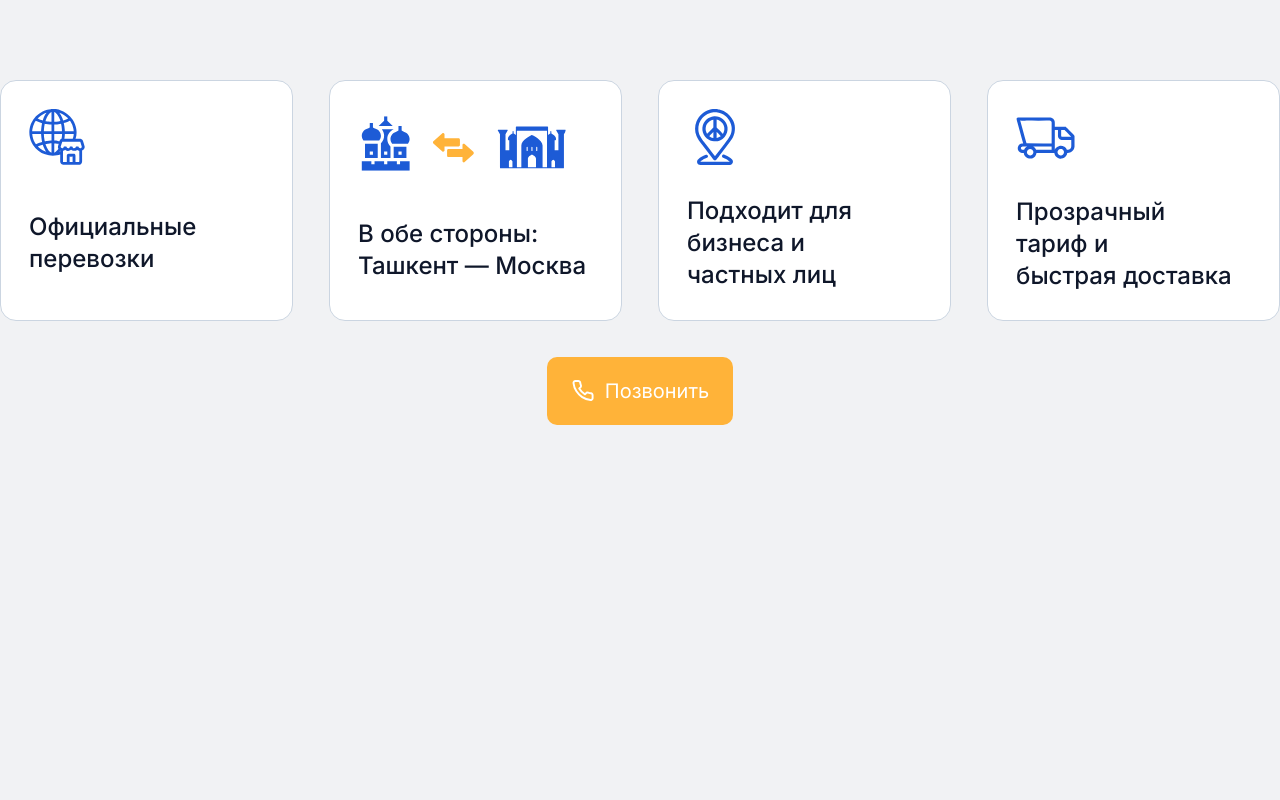
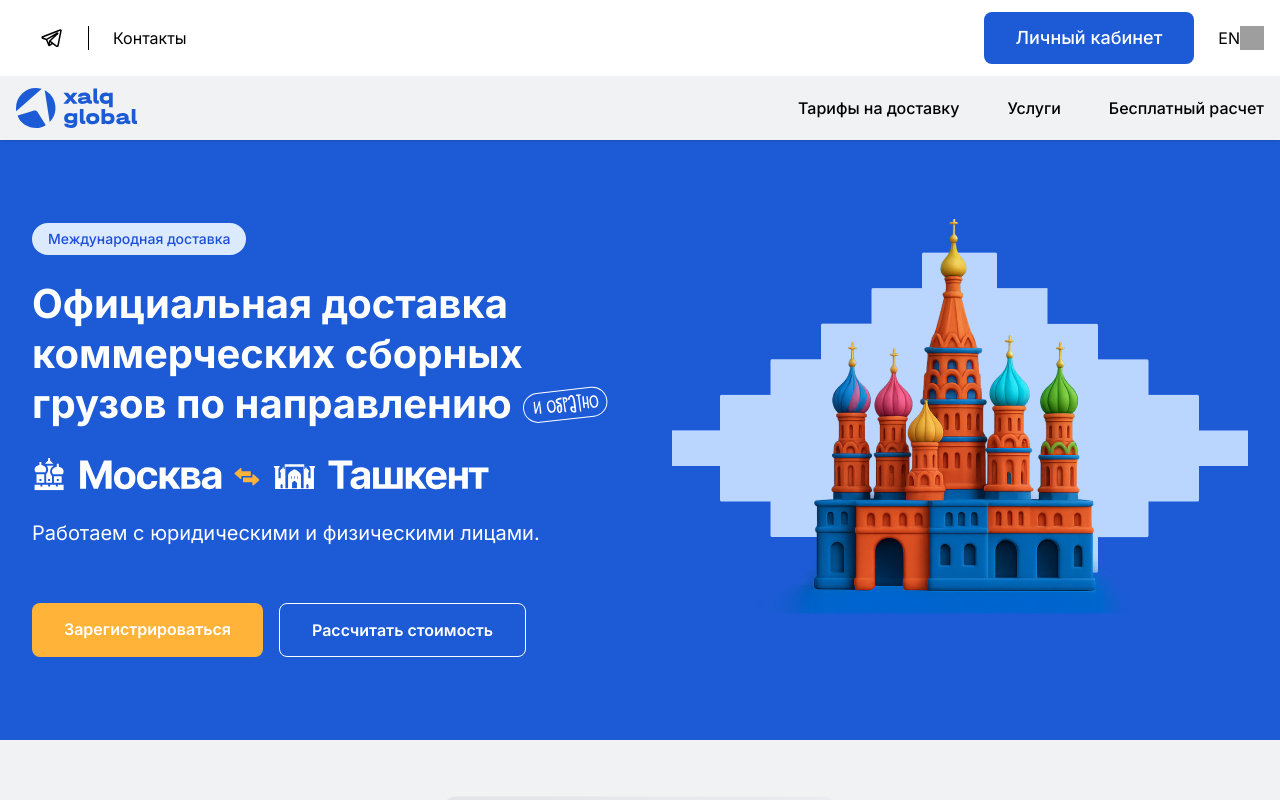
Before and after one commit to bekhzodx64/xalq-global, a Next.js app: page / in a window 1280 px wide. Shown: the top 800 px of the page. Built offline with nearby package versions, Linux system fonts and the light colour scheme; grey boxes are pictures that could not be loaded.

Commit message:
fix: intro section

```diff
--- a/src/app/layout.js
+++ b/src/app/layout.js
@@ -1,3 +1,5 @@
+import Footer from '@/components/shared/footer'
+import Header from '@/components/shared/header'
 import { Inter } from 'next/font/google'
 import './globals.css'
 
@@ -17,9 +19,9 @@
 			className='scroll-smooth'
 		>
 			<body className={`${inter.className} antialiased bg-[#F1F2F4]`}>
-				{/* <Header /> */}
+				<Header />
 				<main>{children}</main>
-				{/* <Footer /> */}
+				<Footer />
 			</body>
 		</html>
 	)
--- a/src/app/page.js
+++ b/src/app/page.js
@@ -1,15 +1,21 @@
+import ContactForm from '@/components/sections/contact-form'
+import Download from '@/components/sections/download'
 import Info from '@/components/sections/info'
+import Intro from '@/components/sections/intro'
+import Plans from '@/components/sections/plans'
+import Prices from '@/components/sections/prices'
+import Questions from '@/components/sections/questions'
 
 export default function Home() {
 	return (
 		<>
-			{/* <Intro /> */}
-			{/* <Prices /> */}
-			{/* <Plans /> */}
+			<Intro />
+			<Prices />
+			<Plans />
 			<Info />
-			{/* <ContactForm /> */}
-			{/* <Questions /> */}
-			{/* <Download /> */}
+			<ContactForm />
+			<Questions />
+			<Download />
 		</>
 	)
 }
--- a/src/components/sections/intro/index.jsx
+++ b/src/components/sections/intro/index.jsx
@@ -3,68 +3,73 @@
 
 export default function Intro() {
 	return (
-		<section className='flex flex-col justify-center bg-[#1D5BD6] min-h-[75dvh]'>
-			<div className='flex items-center mx-auto container'>
-				<div>
-					<div className='mb-6'>
-						<span className='bg-[#DBEAFE] px-4 py-1.5 rounded-full font-medium text-[#1D4ED8] text-sm'>
+		<section className='flex flex-col justify-center bg-[#1D5BD6] py-8 md:py-12 lg:py-16 min-h-[75dvh]'>
+			<div className='mx-auto px-4 md:px-6 lg:px-8 container'>
+				<div className='flex lg:flex-row flex-col items-center gap-8 lg:gap-12'>
+					{/* Левая колонка с контентом */}
+					<div className='w-full lg:w-1/2 lg:text-left text-center'>
+						<div className='mb-4 md:mb-6'>
+							<span className='inline-block bg-[#DBEAFE] px-3 md:px-4 py-1 md:py-1.5 rounded-full font-medium text-[#1D4ED8] text-xs md:text-sm'>
 								Международная доставка
 							</span>
 						</div>
 
-					<div className='max-w-[650px]'>
-						<p className='relative font-bold text-[40px] text-white leading-none'>
+						<div className='mx-auto lg:mx-0 max-w-[650px]'>
+							<p className='relative mb-4 md:mb-6 font-bold text-white xl:text-[40px] text-2xl md:text-3xl lg:text-4xl leading-tight'>
 								Официальная доставка коммерческих сборных грузов по направлению
 								<Image
 									src='/icons/return.svg'
-								width={90}
-								height={50}
+									width={60}
+									height={35}
 									alt='icon'
-								className='right-2/5 bottom-0 absolute translate-x-1/2 translate-y-1/5'
+									className='hidden sm:block sm:right-1/5 md:right-[5%] lg:-right-[5%] 2xl:right-2/5 xl:right-[10%] sm:bottom-1/12 lg:bottom-[5%] xl:bottom-[5%] absolute w-12 md:w-16 lg:w-[90px] h-7 md:h-9 lg:h-[50px] translate-x-1/2 translate-y-1/5'
 								/>
 							</p>
 
-						<div>
+							<div className='mb-4 md:mb-6'>
 								<Image
 									src='/icons/route.svg'
-								width={459}
-								height={42}
+									width={300}
+									height={30}
 									alt='icon'
+									className='mx-auto lg:mx-0 w-full max-w-[300px] md:max-w-[400px] lg:max-w-[459px] h-auto'
 								/>
 							</div>
 
-						<p className='mt-2.5 text-white text-xl'>
+							<p className='mb-8 md:mb-10 lg:mb-14 text-white text-base md:text-lg lg:text-xl'>
 								Работаем с юридическими и физическими лицами.
 							</p>
 						</div>
 
-					<div className='flex gap-4 mt-14'>
+						<div className='flex sm:flex-row flex-col justify-center lg:justify-start gap-3 md:gap-4'>
 							<Link
 								href='/'
-							className='inline-block bg-[#FFB339] px-8 py-3.5 rounded-lg font-semibold text-white'
+								className='inline-block bg-[#FFB339] hover:bg-[#e6a233] px-6 md:px-8 py-3 md:py-3.5 rounded-lg font-semibold text-white text-sm md:text-base transition-colors duration-200'
 							>
 								Зарегистрироваться
 							</Link>
 							<Link
 								href='#contact-form'
-							className='inline-block px-8 py-3.5 border border-white rounded-lg font-semibold text-white'
+								className='inline-block hover:bg-white px-6 md:px-8 py-3 md:py-3.5 border border-white rounded-lg font-semibold text-white hover:text-[#1D5BD6] text-sm md:text-base transition-colors duration-200'
 							>
 								Рассчитать стоимость
 							</Link>
 						</div>
 					</div>
 
-				<div className='relative ml-auto w-full max-w-xl h-full max-h-[442px] aspect-square'>
+					{/* Правая колонка с изображением */}
+					<div className='relative w-full lg:w-1/2 max-w-lg lg:max-w-xl h-64 md:h-80 lg:h-96 xl:h-[442px] aspect-square lg:aspect-auto'>
 						<Image
 							src='/images/intro-bg.png'
 							quality={100}
 							alt='image'
-						className='object-cover'
+							className='rounded-lg lg:rounded-none object-cover'
 							priority
 							fill
 						/>
 					</div>
 				</div>
+			</div>
 		</section>
 	)
 }
```
Lines whose indentation alone changed are shown as unchanged.
